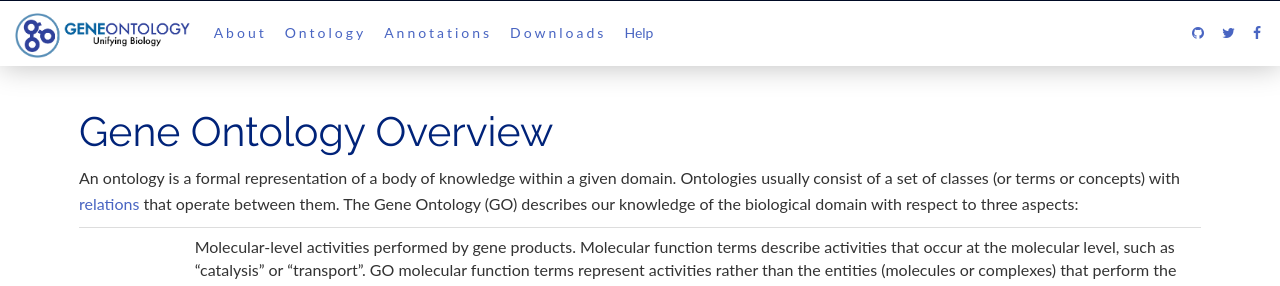
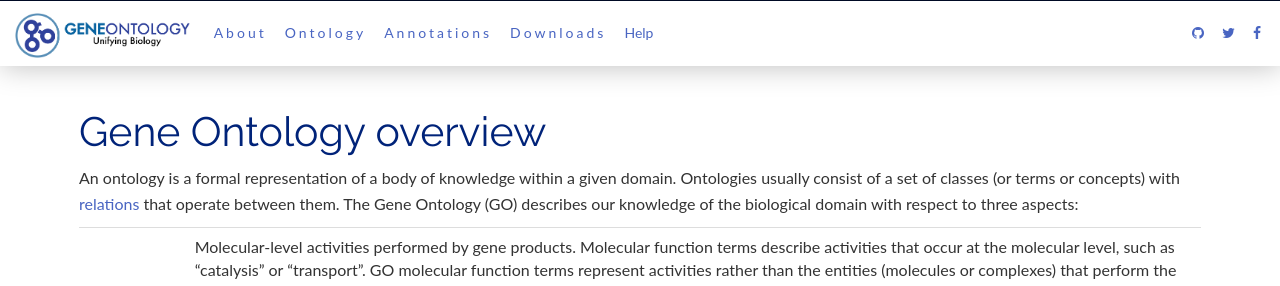
Before and after one commit to geneontology/geneontology.github.io, a Jekyll site: the page built from _docs/ontology-documentation.md, in a window 1280 px wide and 900 px high. Shown: the top 286 px of the window. Built offline with Jekyll 4.4.1, drawn with Linux system fonts in a browser that asks for light colours; nearby versions of some CDN libraries.

```diff
--- a/_docs/ontology-documentation.md
+++ b/_docs/ontology-documentation.md
@@ -10,7 +10,7 @@ redirect_from:
 - /page/go-annotation-conventions
 ---
 
-# Gene Ontology Overview
+# Gene Ontology overview
 An ontology is a formal representation of a body of knowledge within a given domain. Ontologies usually consist of a set of classes (or terms or concepts) with [relations](/docs/ontology-relations/) that operate between them. The Gene Ontology (GO) describes our knowledge of the biological domain with respect to three aspects:
 
 
@@ -31,7 +31,6 @@ The structure of GO can be described in terms of a graph, where each GO term is
 
 ![link description](/assets/hexose-biosynthetic-process.png){:width="650"}
 
-
 ## One ontology... or three?
 
 As the diagram above suggests, the three GO domains (cellular component, biological process, and molecular function) are each represented by a separate root ontology term. All terms in a domain can trace their parentage to a root term, although there may be numerous different paths via varying numbers of intermediary terms to a ontology root. The three root nodes are unrelated and do not have a common parent node, and hence GO is three ontologies. Some graph-based software may require a single root node; in these cases, a "fake" term can be added as a parent of the three existing root nodes.
@@ -41,8 +40,6 @@ The three GO ontologies are *is a disjoint*, meaning that no *is a* relations op
 ## GO as a dynamic ontology
 GO aims to represent the current state of knowledge in biology, hence it is constantly revised and expanded as biological knowledge accumulates. Changes are made on a weekly basis (most relatively minor). Revisions to the ontology are managed by a team of ontology editors with extensive experience in both biology and computational knowledge representation. These updates are made collaboratively between the GOC ontology team and scientists who request the updates. Most requests come from scientists making GO annotations (these typically impact only a few terms each), and from domain experts in particular areas of biology (these typically revise an entire ‘branch’ of the ontology comprising many terms and relations). We invite researchers and computational scientists to [submit requests for either new terms, new relations, or any other improvements to the ontology](/docs/contributing-to-go-terms/).
 
-
-
 ## Details about the ontology
 * [GO term elements](/docs/ontology/): Description of the format of GO terms.
 * [Ontology Relations](/docs/ontology-relations/): Documentation on the inter-term relations used in GO.
```
